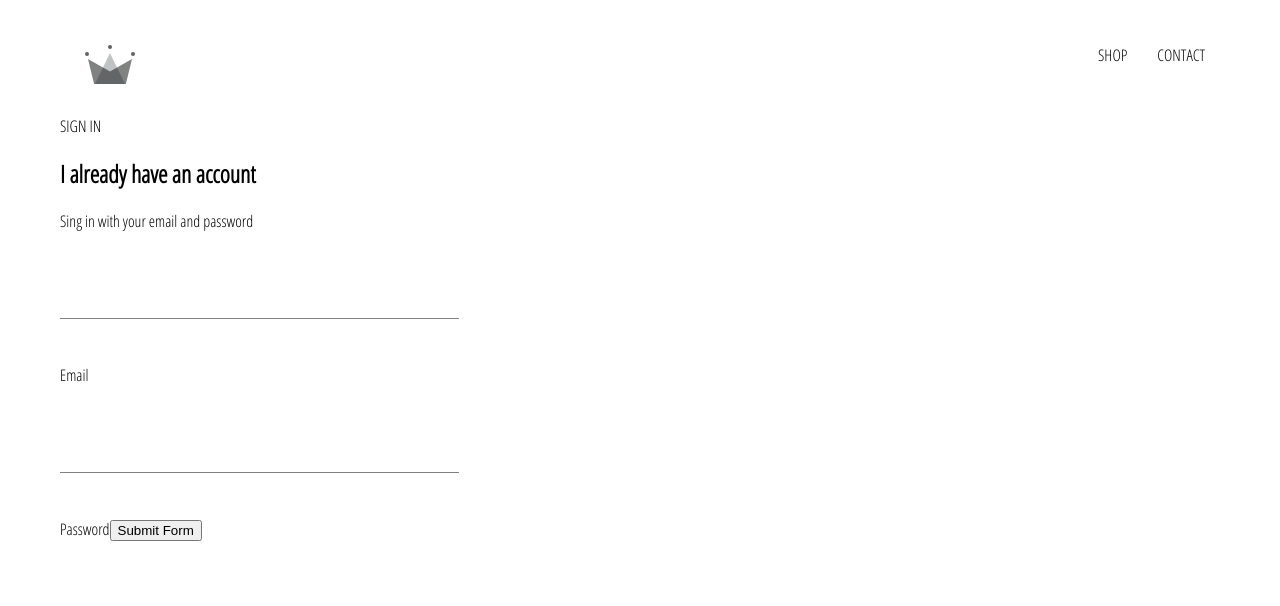
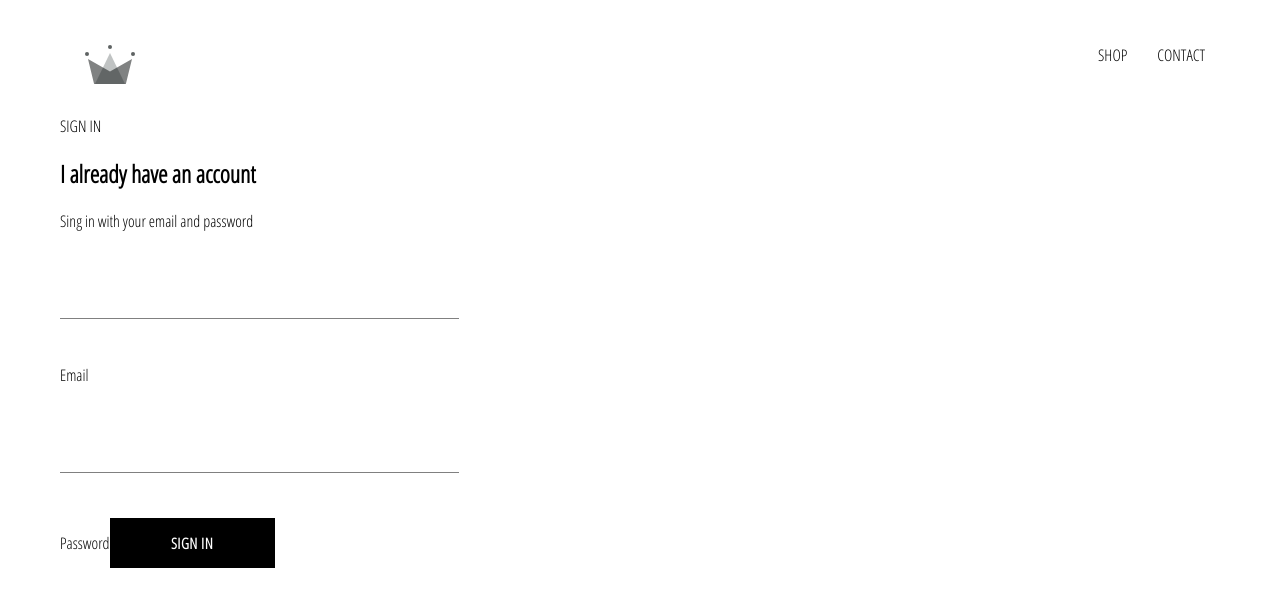
Before and after one commit to Wistame/practice-crwn-ecommerce, a React (Create React App) app: page /signin in a window 1280 px wide. Shown: the top 606 px of the page. Built offline with nearby package versions, Linux system fonts and the light colour scheme.

Commit message:
button component added

```diff
--- /dev/null
+++ b/src/components/CustomButton/CustomButton.jsx
@@ -0,0 +1,12 @@
+import React from 'react'
+import './CustomButton.scss'
+
+
+const CustomButton = ({children, ...otherProps}) => (
+    <button className='custom-button' {...otherProps}>
+        {children}
+
+    </button>
+)
+
+export default CustomButton;
--- /dev/null
+++ b/src/components/CustomButton/CustomButton.scss
@@ -0,0 +1,22 @@
+.custom-button {
+    min-width: 165px;
+    width: auto;
+    height: 50px;
+    letter-spacing: 0.5px;
+    line-height: 50px;
+    padding: 0 35px 0 35px;
+    font-size: 15px;
+    background-color: black;
+    color: white;
+    text-transform: uppercase;
+    font-family: 'Open Sans Condensed';
+    font-weight: bolder;
+    border: none;
+    cursor: pointer;
+
+    &:hover {
+      background-color: white;
+      color: black;
+      border: 1px solid black;
+    }
+  }
--- a/src/components/SignIn/SignIn.jsx
+++ b/src/components/SignIn/SignIn.jsx
@@ -1,6 +1,9 @@
 import React, { useState }from 'react'
 import './SignIn.scss'
 import FormInput from '../FormInput/FormInput'
+import CustomButton from '../CustomButton/CustomButton'
+
+
 const SignIn = () =>{
 
 
@@ -35,7 +38,7 @@
                     required />
                 <label>Password</label>
 
-                <input type='submit' value='Submit Form' />
+                <CustomButton type='submit' > Sign in </CustomButton>
 
             </form>
         </div>
--- a/src/components/SignIn/SignIn.scss
+++ b/src/components/SignIn/SignIn.scss
@@ -1,3 +1,9 @@
 .sign-in{
   width: 30vw;
+  display: flex;
+  flex-direction: column;
 }
+
+.title {
+  margin: 10px 0;
+}
```
